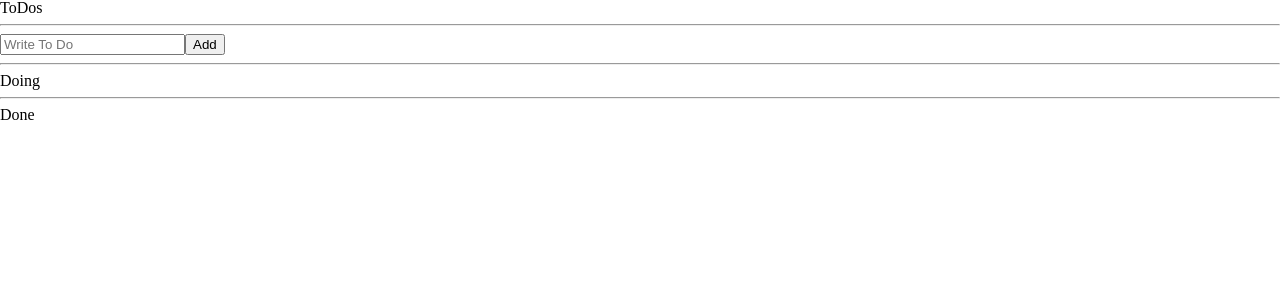
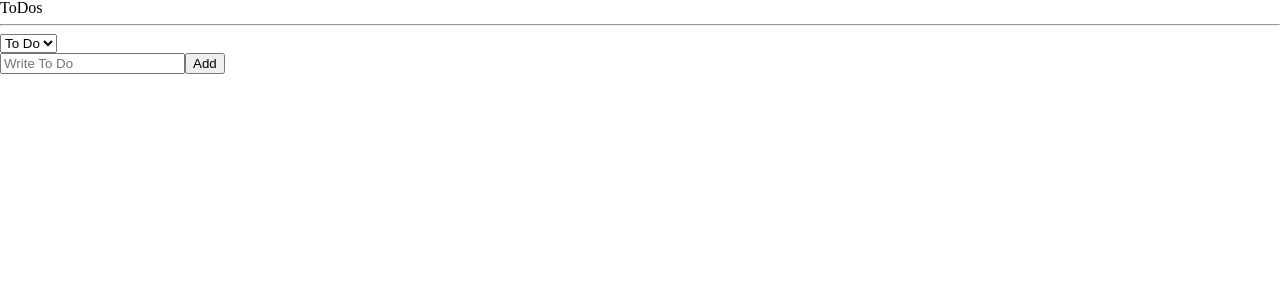
Before and after one commit to rlaclghks123/react-masterClass-toDoList, a React (Create React App) app: page / in a window 1280 px wide. Shown: the top 300 px of the page. Built offline with nearby package versions, Linux system fonts and the light colour scheme.

Commit message:
toDo - selector2
1. user가 select를 통해 category를 선택하도록 변경
2. category를 한곳에 모은뒤(categoryAtom) selector을 통해 분리

```diff
--- a/src/atoms.tsx
+++ b/src/atoms.tsx
@@ -11,15 +11,17 @@
     default: [],
 });
 
+export const catergoryAtom = atom({
+    key: "category",
+    default: "TO_DO",
+})
+
 export const toDoSelector = selector({
     key: "toDoSelector",
     get: ({ get }) => {
         const toDos = get(toDoAtom);
+        const category = get(catergoryAtom);
 
-        return [
-            toDos.filter((toDo) => toDo.catergory === "TO_DO"),
-            toDos.filter((toDo) => toDo.catergory === "DOING"),
-            toDos.filter((toDo) => toDo.catergory === "DONE"),
-        ]
+        return toDos.filter((toDo) => toDo.catergory === category);
     }
 })
--- a/src/components/ToDo.tsx
+++ b/src/components/ToDo.tsx
@@ -26,7 +26,6 @@
         <li>
             <span>{text}</span>
 
-
             {catergory !== "TO_DO" && <button name="TO_DO" onClick={onClick}>To Do</button>}
             {catergory !== "DOING" && <button name="DOING" onClick={onClick}>DOING</button>}
             {catergory !== "DONE" && <button name="DONE" onClick={onClick}>DONE</button>}
--- a/src/components/ToDoList.tsx
+++ b/src/components/ToDoList.tsx
@@ -1,5 +1,6 @@
-import { useRecoilValue } from "recoil";
-import { toDoAtom, toDoSelector } from "../atoms";
+import React from "react";
+import { useRecoilState, useRecoilValue } from "recoil";
+import { catergoryAtom, toDoSelector } from "../atoms";
 import CreateToDo from "./CreateToDo";
 import ToDo from "./ToDo";
 
@@ -8,27 +9,26 @@
 function ToDoList() {
 
 
-    const [toDo, doing, done] = useRecoilValue(toDoSelector)
+    const toDos = useRecoilValue(toDoSelector);
+    const [category, setCategory] = useRecoilState(catergoryAtom);
+
+    const onInput = (e: React.FormEvent<HTMLSelectElement>) => {
+        console.log(e.currentTarget.value);
+        setCategory(e.currentTarget.value);
+    }
 
     return (
         <>
             <h1>ToDos</h1>
             <hr />
+            <select value={category} onInput={onInput}>
+                <option value="TO_DO">To Do</option>
+                <option value="DOING">Doing</option>
+                <option value="DONE">Done</option>
+            </select>
             <CreateToDo />
             <ul>
-                {toDo.map((toDo) => <ToDo key={toDo.id} {...toDo} />)}
-            </ul>
-
-            <hr />
-            <h1>Doing</h1>
-            <ul>
-                {doing.map((toDo) => <ToDo key={toDo.id} {...toDo} />)}
-            </ul>
-
-            <hr />
-            <h1>Done</h1>
-            <ul>
-                {done.map((toDo) => <ToDo key={toDo.id} {...toDo} />)}
+                {toDos.map((toDo) => <ToDo key={toDo.id} {...toDo} />)}
             </ul>
         </>
     )
```
